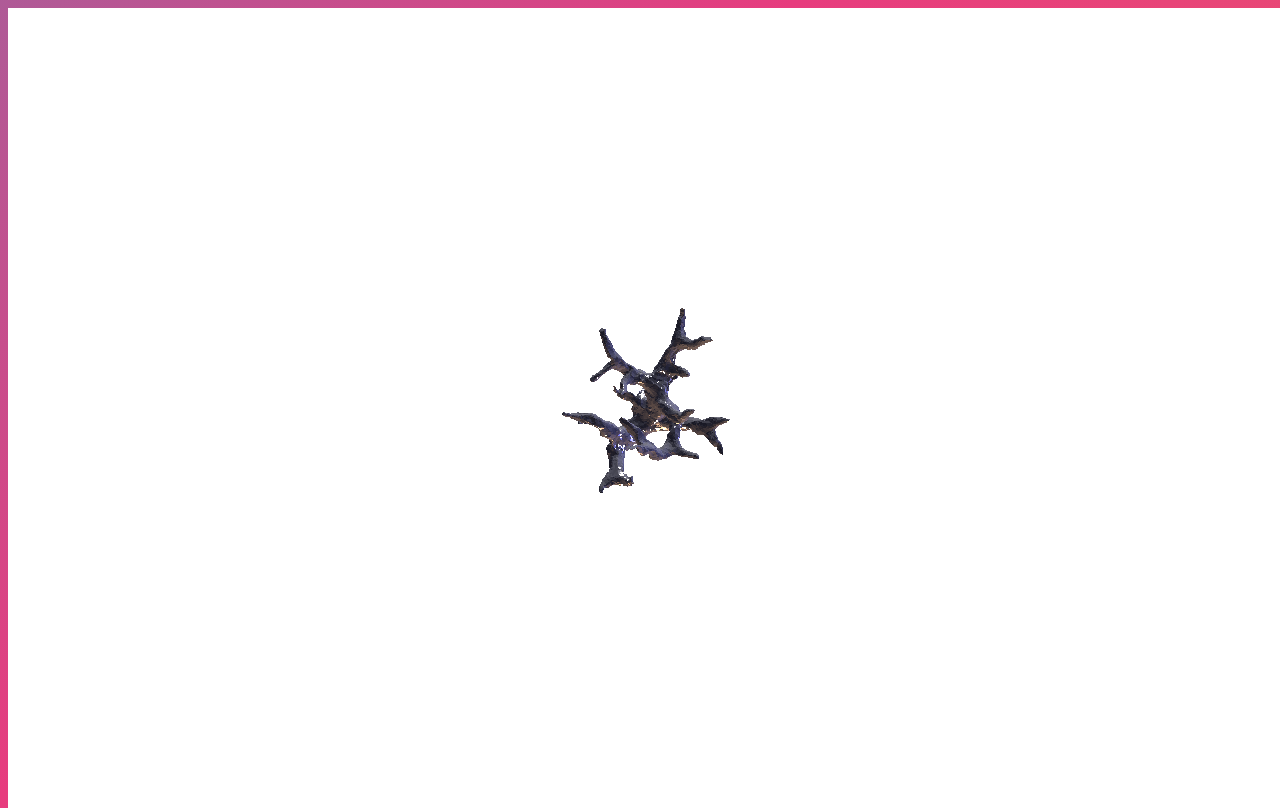
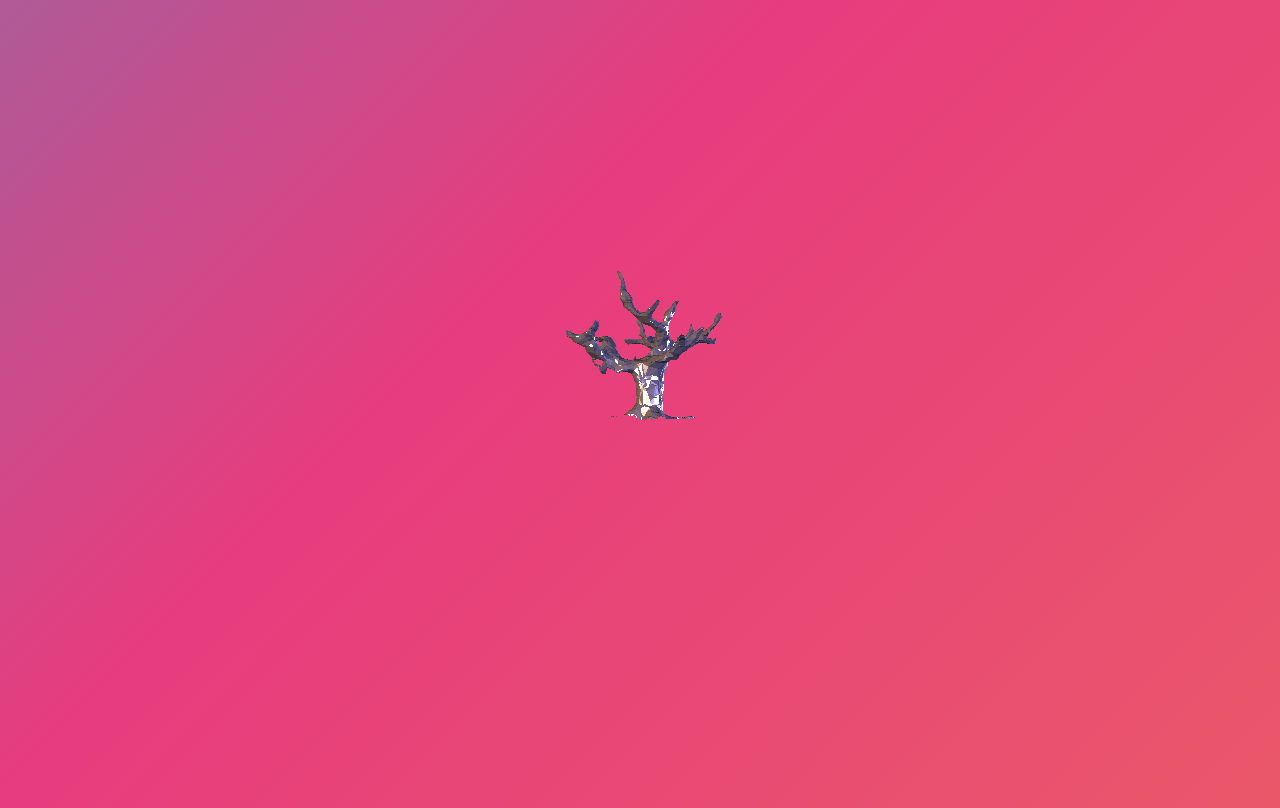
Before and after one commit to jctwizard/treecard, a plain HTML site: page index.html in a window 1280 px wide. Drawn offline with Linux system fonts and the light colour scheme; animation ran at ten frames a second.

Commit message:
backgruond clear

```diff
--- a/index.html
+++ b/index.html
@@ -72,13 +72,12 @@
 		<script>
 			var scene = new THREE.Scene();
 
-			scene.background = new THREE.Color(0xffffff);
-
 			var camera = new THREE.PerspectiveCamera( 75, window.innerWidth/window.innerHeight, 0.1, 1000 );
 
 			var renderer = new THREE.WebGLRenderer({ alpha : true });
 			renderer.setSize( window.innerWidth, window.innerHeight );
 			document.body.appendChild( renderer.domElement );
+			renderer.setClearColor( 0x000000, 0 );
 
 			camera.position.z = 10;
 
@@ -86,10 +85,11 @@
 			controls.enableDamping = true;
 			controls.dampingFactor = 0.25;
 			controls.autoRotate = true;
+			controls.autoRotateSpeed = 0.1;
 			controls.enablePan = false;
 			controls.enableZoom = false;
-			controls.maxPolarAngle = 0;
-			controls.minPolarAngle = 0;
+			controls.maxPolarAngle = Math.PI / 2;
+			controls.minPolarAngle = Math.PI / 2;
 
 			var keyLight = new THREE.DirectionalLight(new THREE.Color('hsl(30, 100%, 75%)'), 1.0);
 			keyLight.position.set(-100, 0, 100);
```
